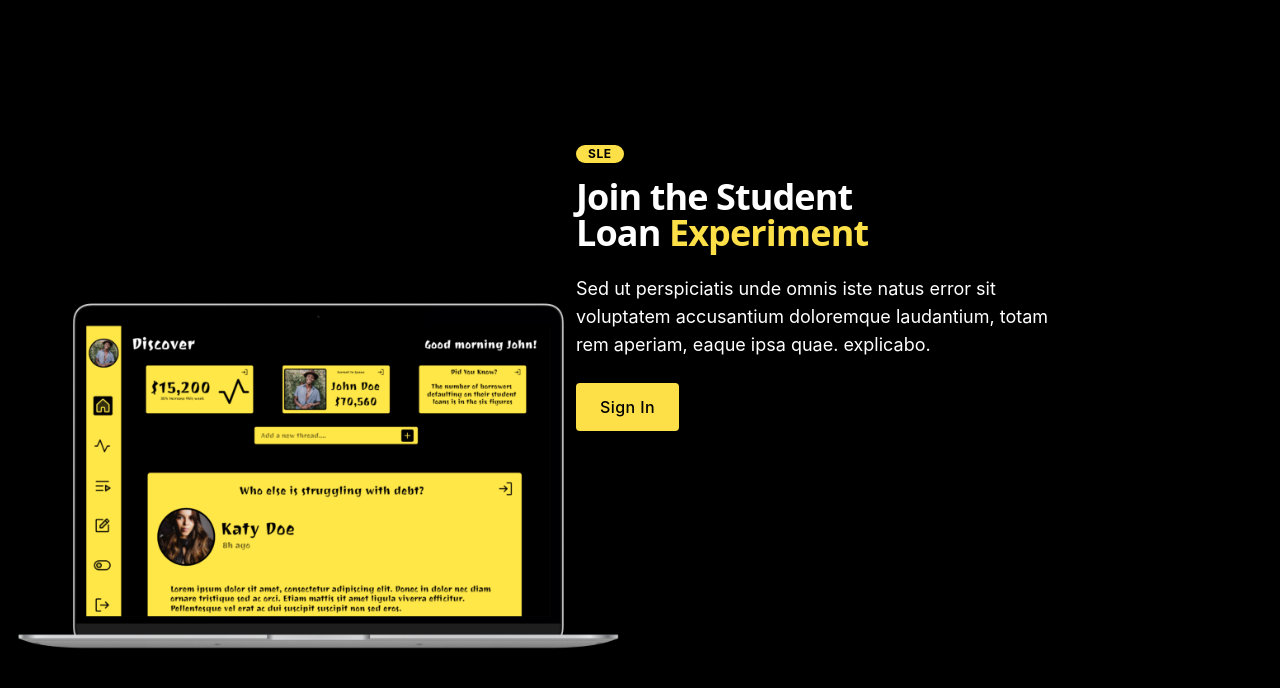
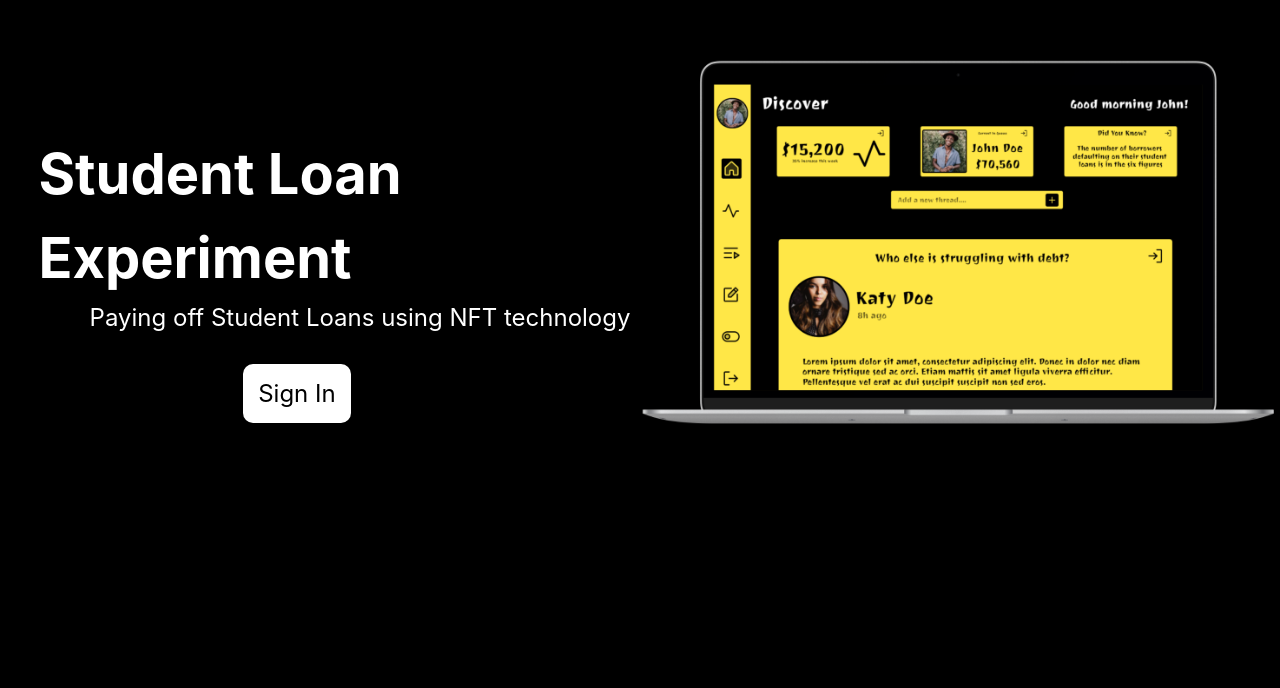
Before and after one commit to BlexiTek-LLC/SLE-Web-App, a Next.js app: page / in a window 1280 px wide. Shown: the part 148-836 px from the top of the page. After the commit the page ends 800 px from the top, so only its background shows below. Built offline with nearby package versions, Linux system fonts and the light colour scheme.

Commit message:
re-did the landing page

```diff
--- a/components/Home/LandingPage.js
+++ b/components/Home/LandingPage.js
@@ -1,45 +1,19 @@
 import React from 'react';
+import styles from '../../styles/Home.module.css'
 
 export const LandingPage = () => {
     return (
-      <div className="relative flex flex-col-reverse px-4 py-8 mx-auto lg:block lg:flex-col lg:py-32 xl:py-72 md:px-8 sm:max-w-xl bg-black md:max-w-full">
-        <div className="z-0 flex justify-center  -mx-4  overflow-hidden lg:pt-24 lg:pb-16 lg:pr-8 xl:pr-0 lg:w-1/2 lg:absolute lg:justify-end lg:bottom-0 lg:left-0 lg:items-center">
-          <img
-            src="/assets/landingPage/laptop.png"
-            className="object-cover object-right w-full h-auto lg:w-auto lg:h-full"
-            alt=""
-          />
+      <div className={styles.lRow}>
+        <div className={styles.lColumn}>
+          <h1 className={styles.lTitle}>Student Loan Experimen<a href='/'>t</a></h1>
+          <p className={styles.lPara}>Paying off Student Loans using NFT technology</p>
+          <a href='/'
+          className={styles.lSign}>
+            Sign In
+          </a>
         </div>
-        <div className="relative flex justify-end max-w-xl mx-auto xl:pr-32 lg:max-w-screen-xl">
-          <div className="mb-16 lg:pr-5 lg:max-w-lg lg:mb-0">
-            <div className="max-w-xl mb-6">
-              <div>
-                <p className="inline-block px-3 py-px mb-4 text-xs font-bold tracking-wider text-black uppercase rounded-full bg-yellow-300">
-                  SLE
-                </p>
-              </div>
-              <h2 className="max-w-lg mb-6 font-sans text-3xl font-bold tracking-tight text-white sm:text-4xl sm:leading-none">
-                 Join the Student
-                <br className="hidden md:block" />
-                Loan{' '}
-                <span className="inline-block text-yellow-300">
-                  Experiment
-                </span>
-              </h2>
-              <p className="text-base text-white md:text-lg">
-                Sed ut perspiciatis unde omnis iste natus error sit voluptatem
-                accusantium doloremque laudantium, totam rem aperiam, eaque ipsa
-                quae. explicabo.
-              </p>
-            </div>
-            <div className="flex items-center mt-4">
-                <button
-                  className="inline-flex items-center justify-center h-12 px-6 mr-6 font-medium tracking-wide text-black transition duration-200 rounded shadow-md bg-yellow-300 hover:bg-deep-purple-accent-700 focus:shadow-outline focus:outline-none"
-                >
-                  Sign In
-                </button>
-            </div>
-          </div>
+        <div className={styles.lColumn}>
+        <img className={styles.lImg} src='/assets/landingPage/laptop.png' />
         </div>
       </div>
     );
--- a/styles/Home.module.css
+++ b/styles/Home.module.css
@@ -1,7 +1,51 @@
-.container {
-  padding: 0 2rem;
+/* HOME */
+
+.lColumn
+{
+  float: left;
+  width: 50%;
 }
 
+/* Clear floats after the columns */
+.lRow:after
+{
+  content: "";
+  display: table;
+  clear: both;
+}
+
+.lImg
+{
+  margin-top: 25vh;
+}
+
+.lTitle
+{
+  color: white;
+  font-size: 3.5rem;
+  font-weight: bold;
+  margin-top: 35vh;
+  margin-left: 3vw;
+}
+
+.lPara
+{
+  color: white;
+  font-size: 1.5rem;
+  margin-left: 7vw;
+  margin-bottom: 5vh;
+}
+
+.lSign
+{
+  color: rgb(0, 0, 0);
+  width: 25vw;
+  font-size: 1.5rem;
+  background-color: rgb(255, 255, 255);
+  border-radius: 10px;
+  padding: 15px;
+  margin-left: 19vw;
+}
 
 
 @media (max-width: 600px) {
```
Also changed, not shown: 1 other file (tests, documents, lock files or other folders).
